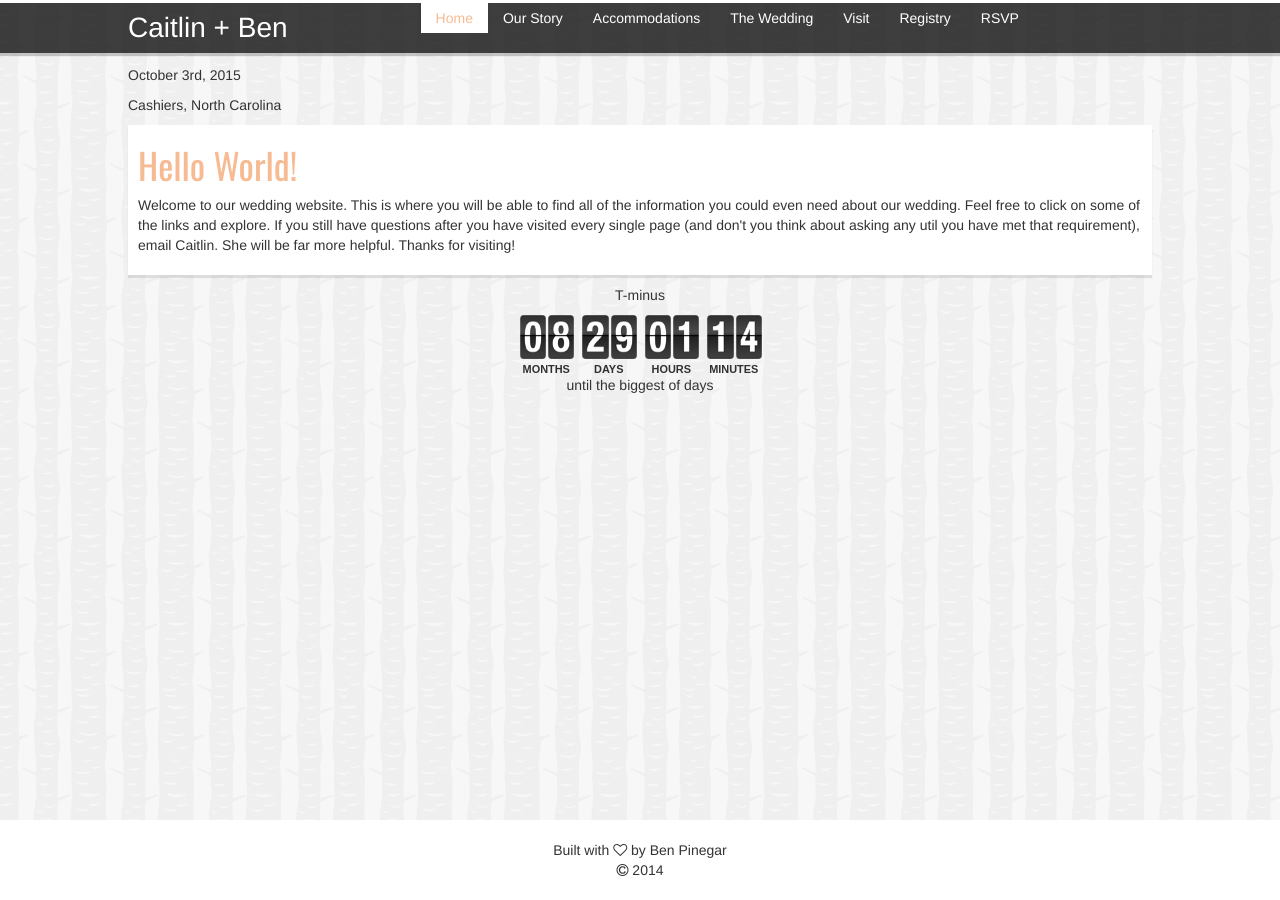
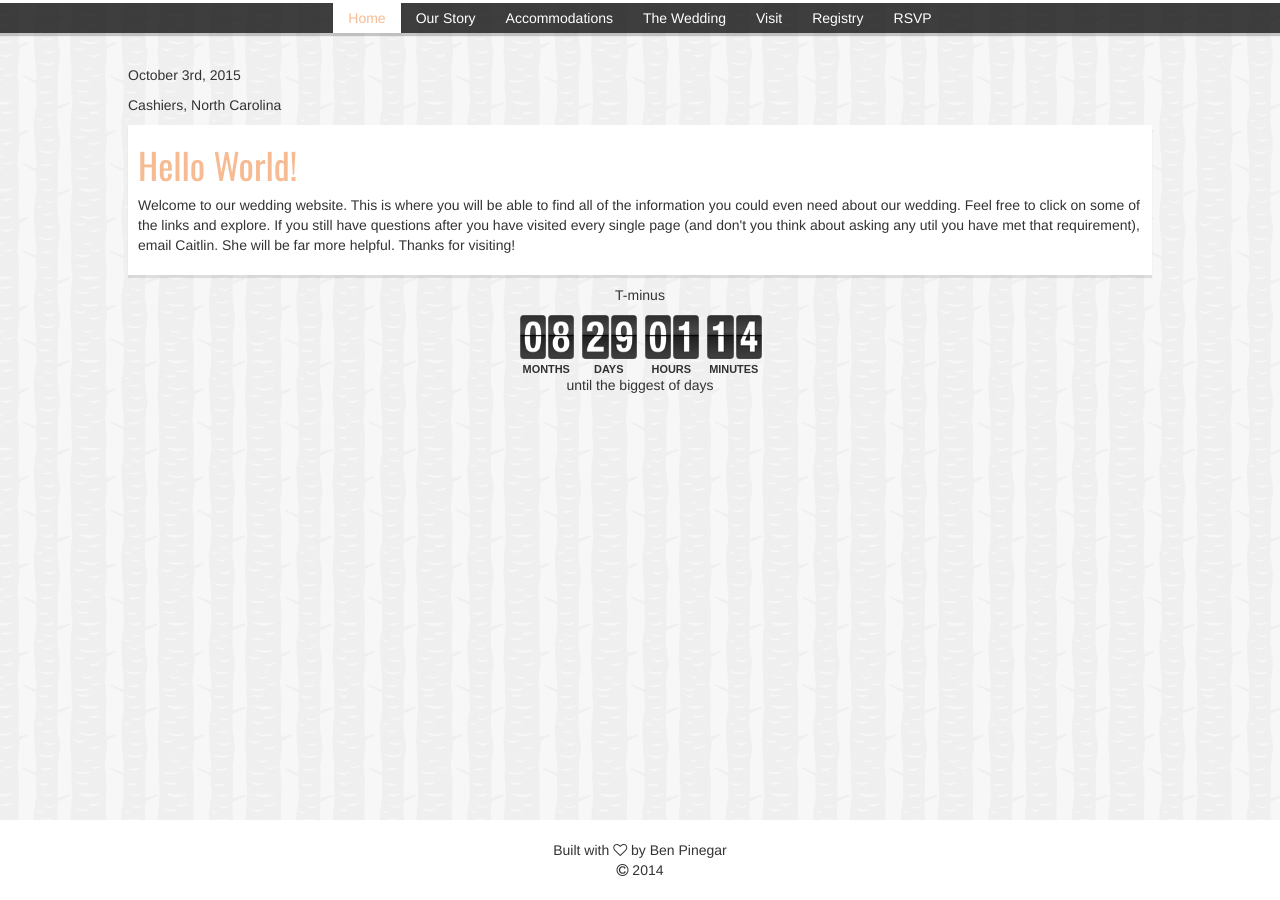
Before and after one commit to bpinegar/bpinegar.github.io, a Jekyll site: the page built from index.html, in a window 1280 px wide. Built offline with Jekyll 4.4.1, drawn with Linux system fonts in a browser that asks for light colours; nearby versions of some CDN libraries.

Commit message:
Update header.html

```diff
--- a/_includes/header.html
+++ b/_includes/header.html
@@ -8,7 +8,7 @@
           <span class="icon-bar"></span>
           <span class="icon-bar"></span>
         </button>
-        <a class="navbar-brand" href="{{ site.baseurl }}/">{{ site.title }}</a>
+        <a class="navbar-brand visible-xs" href="{{ site.baseurl }}/">{{ site.title }}</a>
       </div>
       <div id="navbar" class="collapse navbar-collapse">
         <ul class="nav navbar-nav navbar-center">
```
